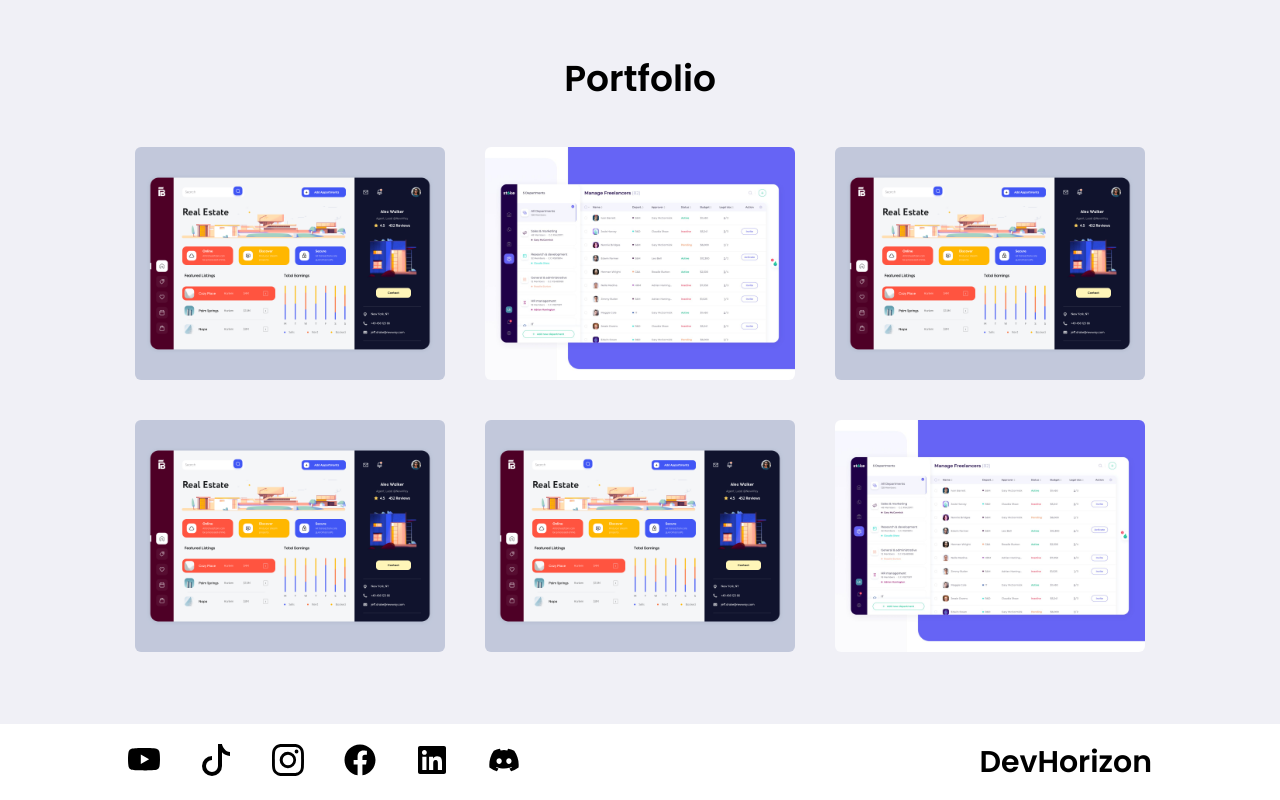
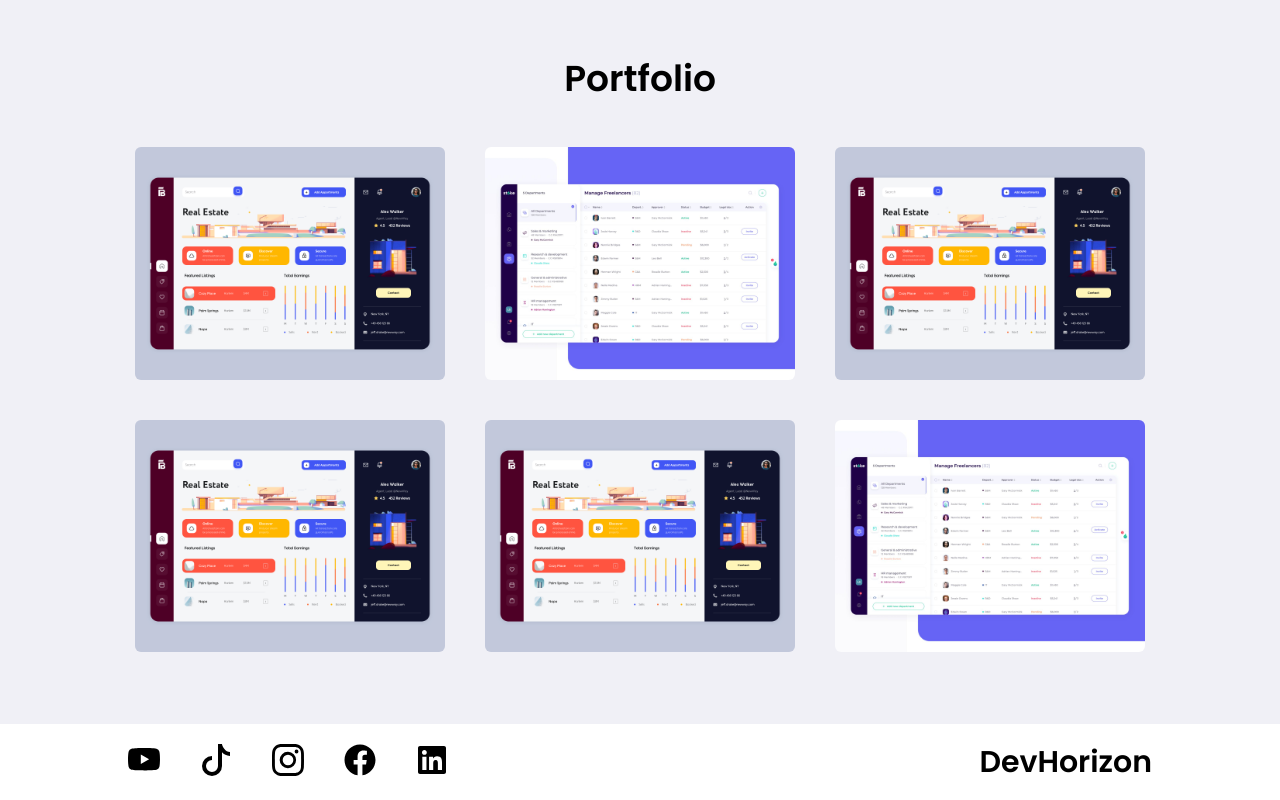
Before and after one commit to ReaksmeyThan/portfolio-web, a React (Vite) app: page / in a window 1280 px wide. Shown: the part 4096-4896 px from the top of the page. Built offline with nearby package versions, Linux system fonts and the light colour scheme.

Commit message:
remove discord

```diff
--- a/src/components/Footer.jsx
+++ b/src/components/Footer.jsx
@@ -68,20 +68,8 @@ const Footer = () => {
           />
         </a>
 
-        {/* Discord */}
-        <a
-          href="https://www.discord.com/your-discord-profile"
-          target="_blank"
-          rel="noopener noreferrer"
-        >
-          <FaDiscord
-            size={32}
-            className="hover:text-brightColor transition-all cursor-pointer"
-          />
-        </a>
+      </div>
 
-
-      </div>
       <div className="flex flex-row items-center cursor-pointer mt-5 lg:mt-0">
         <Link
           to="home"
```
